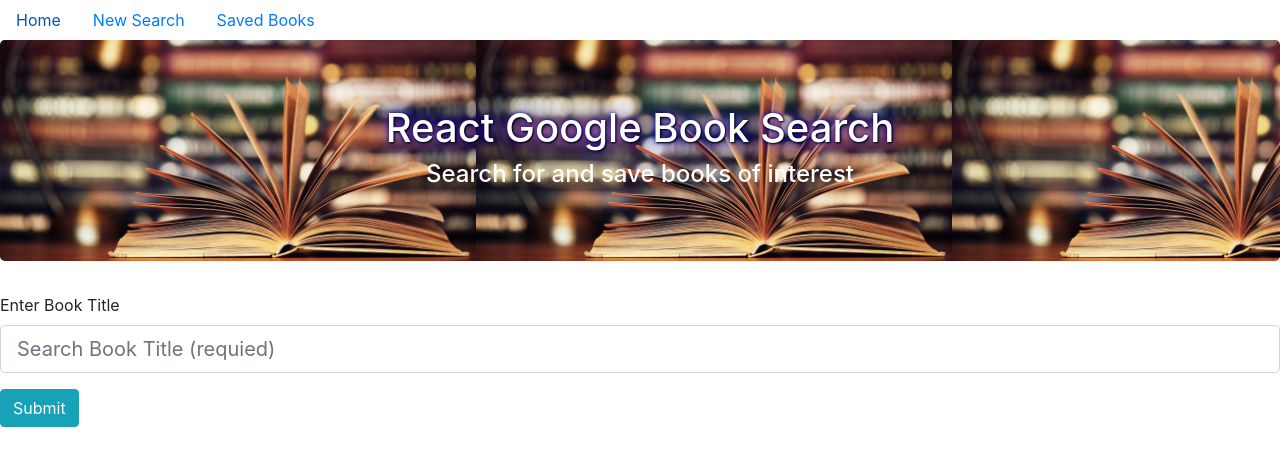
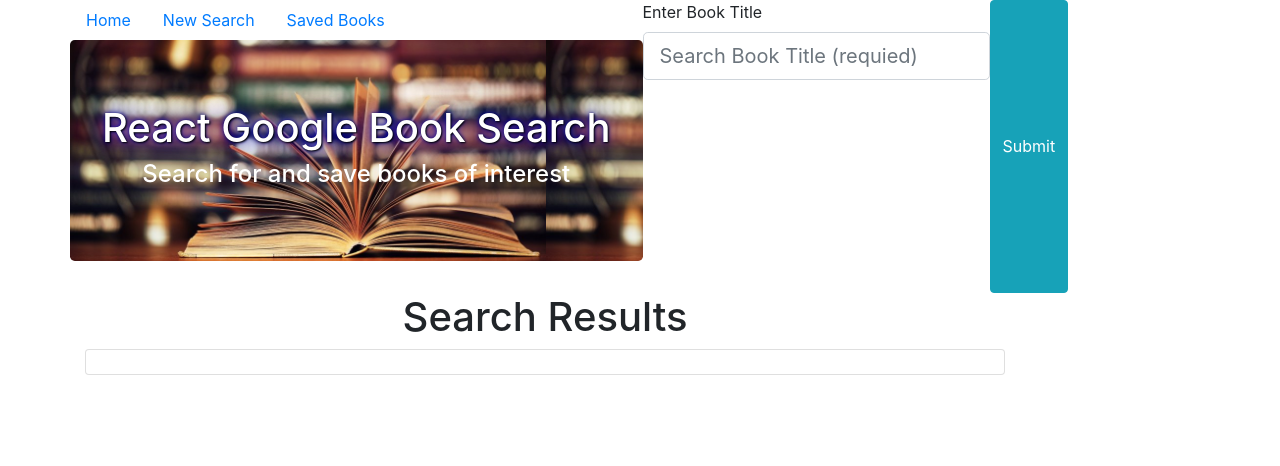
Before and after one commit to redbubble-ash/Google_Books_React, a React (Create React App) app: page / in a window 1280 px wide. Shown: the top 466 px of the page. Built offline with nearby package versions, Linux system fonts and the light colour scheme.

Commit message:
books list logic

```diff
--- /dev/null
+++ b/src/components/BookSaveBtn/index.js
@@ -0,0 +1,11 @@
+import React from "react";
+import Button from 'react-bootstrap/Button';
+
+
+function BookSaveBtn(props){
+    return(
+    <Button as="input" type="submit" value="Save" {...props}/>
+)
+}
+
+export default BookSaveBtn;
--- /dev/null
+++ b/src/components/ListResult/index.js
@@ -0,0 +1,26 @@
+import React from "react";
+import ListGroup from 'react-bootstrap/ListGroup';
+
+
+// This component exports both the List and ListItem components
+
+function ListResult(props){
+    return(
+      <ListGroup>
+          <ListGroup.Item>{props.children}</ListGroup.Item>
+      </ListGroup>
+
+    )
+}
+
+export default ListResult;
+
+
+
+// export const List = ({ children }) => (
+//   <ul className="list-group">{children}</ul>
+// );
+
+// export function ListItem({ children }) {
+//   return <li className="list-group-item">{children}</li>;
+// }
--- a/src/pages/Books.js
+++ b/src/pages/Books.js
@@ -2,14 +2,18 @@
 import Header from "../components/Header";
 import SearchForm from "../components/SearchForm";
 import SearchButton from "../components/SearchButton";
+import ListResult from "../components/ListResult";
 import API from "../utils/API";
+import ListGroup from "react-bootstrap/ListGroup";
+import BookSaveBtn from "../components/BookSaveBtn";
 
 
 class Books extends Component {
     state = {
         title: "",
         toResults: false,
-        results: []
+        books: [],
+        target: ""
 
     }
 
@@ -38,7 +42,7 @@
 
               this.setState({
                 toResults: true,
-                results: res.data.items
+                books: res.data.items
               });
             })
             .catch(err => console.log(err));
@@ -48,7 +52,8 @@
 
     render(){
         return(
-            <div>
+            <div className="container">
+                <div className="row">
                     <Header/>
                     <SearchForm
                     name="title"
@@ -59,7 +64,53 @@
                     onClick={this.handleFormSubmit}
                     />
                 </div>
+                <div className="row">
+                <div className="col-10 col-centered card-content mb-4">
+                <h1 className="heading-title mx-sm-3 mb-2 text-center">Search Results</h1>
+                <ListResult>
+                    {this.state.books.map((book,index)=>(
+                        <ListGroup.Item key={book.id}>
+                            <div className="order-div">
+                                <a
+                                key={""+ index + book.id}
+                                href={book.volumeInfo.infoLink}
+                                target={this.state.target}
+                                >
+                                {book.volumeInfo.title}
+                                </a>
+                                <p>{book.volumeInfo.authors[0]} (AUTHOR)</p>
+                                <p>
+                                <img align="left" style={{paddingRight:10}}
+                                    src={book.volumeInfo.imageLinks.smallThumbnail} alt="new"
+                                />
+                                    {book.volumeInfo.description}
+                                </p>
+                            </div>
+                            <BookSaveBtn
+                             key={"" + book.id + index}
+                             btntype="info"
+                             disabled={book.volumeInfo.infoLink === "/"}
+                             onClick={() => this.saveBook({
+                               title: book.volumeInfo.title,
+                               author: book.volumeInfo.authors[0],
+                               description: book.volumeInfo.description,
+                               image: book.volumeInfo.imageLinks.smallThumbnail,
+                               link: book.volumeInfo.infoLink,
+                               _id: book.id
+                             })}
+                            />
 
+                        </ListGroup.Item>
+
+
+                    ))}
+                </ListResult>
+
+                </div>
+                </div>
+
+
+            </div>
         )
     }
 
```
Lines whose indentation alone changed are shown as unchanged.
